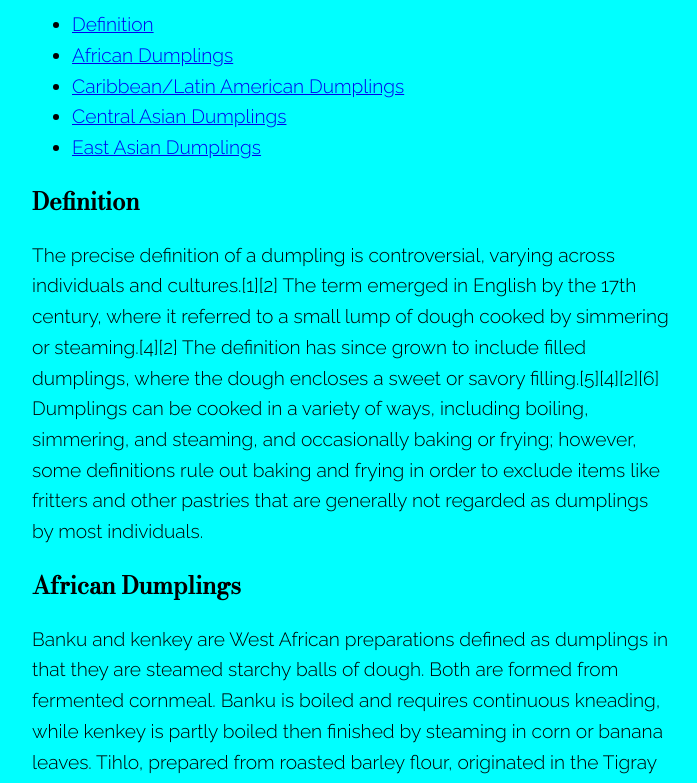
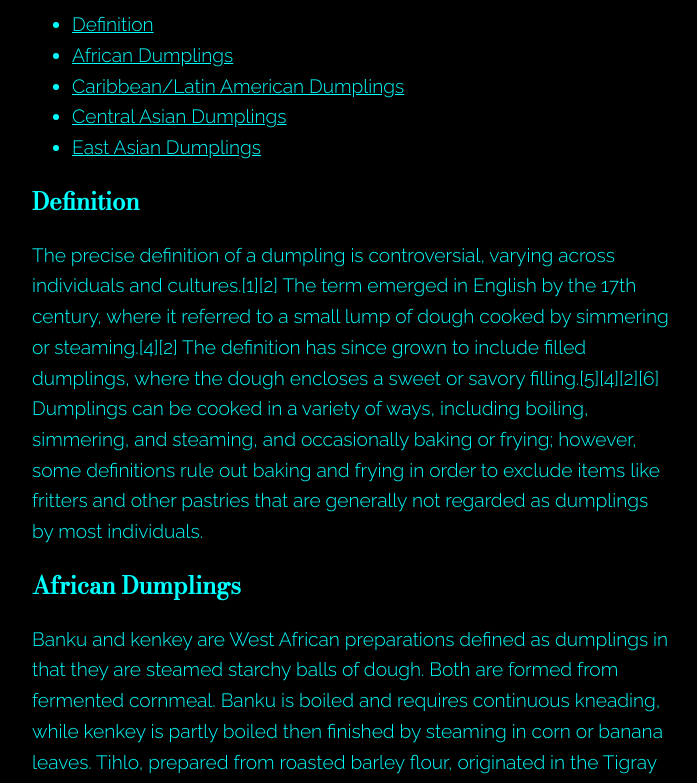
Before and after one commit to joey1pelletier/pelletier-atls3150, a plain HTML site: page semantic_wiki/index.html in a window 1280 px wide. Shown: the part 597-1380 px from the top of the page, without its empty margins (288-985 px from the left). Drawn offline with nearby package versions, Linux system fonts and the light colour scheme.

Commit message:
Update style.css

```diff
--- a/semantic_wiki/style.css
+++ b/semantic_wiki/style.css
@@ -14,7 +14,8 @@
   }
 
 body {
-    background-color: aqua;
+    background-color: black;
+    color: aqua;
     width: 50%;
     margin: 0 auto;
 }
@@ -30,3 +31,7 @@ body {
   h1, h2, h3, h4 {
     font-family: 'Bodoni Moda', serif;
   }
+
+  a {
+    color: aqua;
+  }
```
